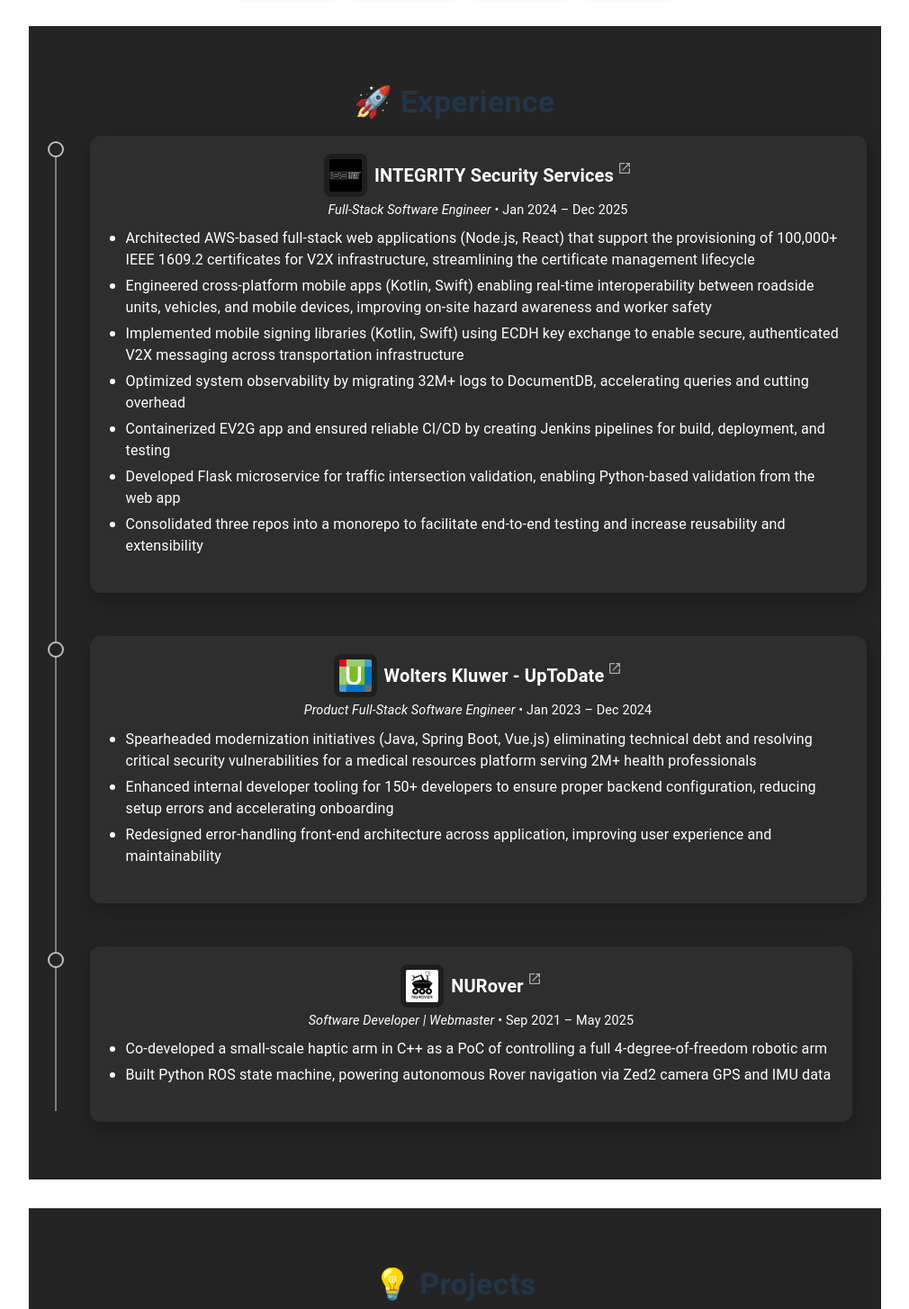
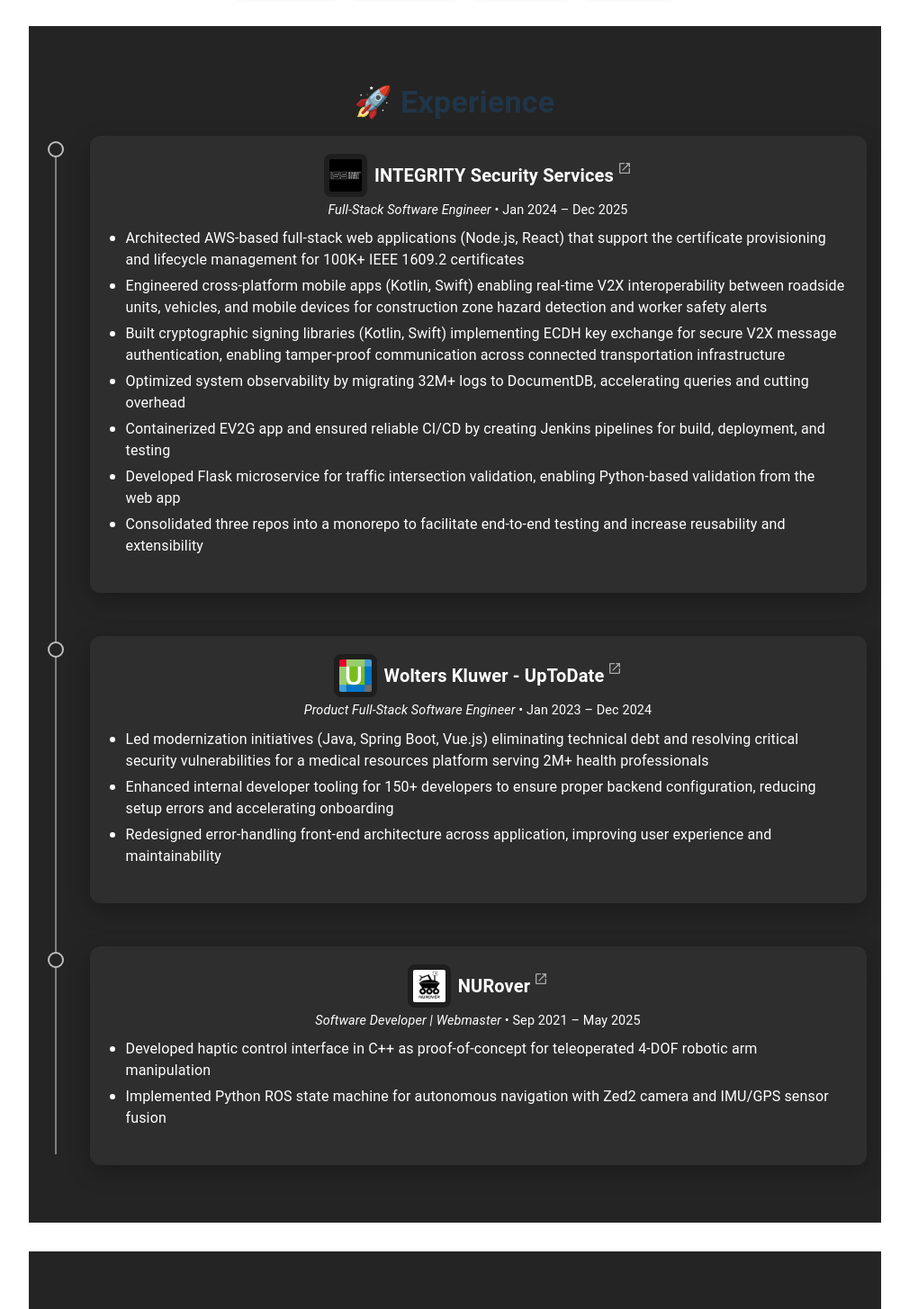
Before and after one commit to bzeng68/bzeng68.github.io, a React (Vite) app: page / in a window 1280 px wide. Shown: the part 400-1855 px from the top of the page at 90% size, without its empty margins (135-1145 px from the left). Built offline with nearby package versions, Linux system fonts and the light colour scheme.

Commit message:
update resume

```diff
--- a/src/components/ExperienceSection.jsx
+++ b/src/components/ExperienceSection.jsx
@@ -9,9 +9,9 @@
         role: 'Full-Stack Software Engineer',
         period: 'Jan 2024 – Dec 2025',
         description: [
-            'Architected AWS-based full-stack web applications (Node.js, React) that support the provisioning of 100,000+ IEEE 1609.2 certificates for V2X infrastructure, streamlining the certificate management lifecycle',
-            'Engineered cross-platform mobile apps (Kotlin, Swift) enabling real-time interoperability between roadside units, vehicles, and mobile devices, improving on-site hazard awareness and worker safety',
-            'Implemented mobile signing libraries (Kotlin, Swift) using ECDH key exchange to enable secure, authenticated V2X messaging across transportation infrastructure',
+            'Architected AWS-based full-stack web applications (Node.js, React) that support the certificate provisioning and lifecycle management for 100K+ IEEE 1609.2 certificates',
+            'Engineered cross-platform mobile apps (Kotlin, Swift) enabling real-time V2X interoperability between roadside units, vehicles, and mobile devices for construction zone hazard detection and worker safety alerts',
+            'Built cryptographic signing libraries (Kotlin, Swift) implementing ECDH key exchange for secure V2X message authentication, enabling tamper-proof communication across connected transportation infrastructure',
             'Optimized system observability by migrating 32M+ logs to DocumentDB, accelerating queries and cutting overhead',
             'Containerized EV2G app and ensured reliable CI/CD by creating Jenkins pipelines for build, deployment, and testing',
             'Developed Flask microservice for traffic intersection validation, enabling Python-based validation from the web app',
@@ -25,7 +25,7 @@
         role: 'Product Full-Stack Software Engineer',
         period: 'Jan 2023 – Dec 2024',
         description: [
-            'Spearheaded modernization initiatives (Java, Spring Boot, Vue.js) eliminating technical debt and resolving critical security vulnerabilities for a medical resources platform serving 2M+ health professionals ',
+            'Led modernization initiatives (Java, Spring Boot, Vue.js) eliminating technical debt and resolving critical security vulnerabilities for a medical resources platform serving 2M+ health professionals ',
             'Enhanced internal developer tooling for 150+ developers to ensure proper backend configuration, reducing setup errors and accelerating onboarding',
             'Redesigned error-handling front-end architecture across application, improving user experience and maintainability',
         ],
@@ -37,8 +37,8 @@
         role: 'Software Developer | Webmaster',
         period: 'Sep 2021 – May 2025',
         description: [
-            'Co-developed a small-scale haptic arm in C++ as a PoC of controlling a full 4-degree-of-freedom robotic arm',
-            'Built Python ROS state machine, powering autonomous Rover navigation via Zed2 camera GPS and IMU data',
+            'Developed haptic control interface in C++ as proof-of-concept for teleoperated 4-DOF robotic arm manipulation',
+            'Implemented Python ROS state machine for autonomous navigation with Zed2 camera and IMU/GPS sensor fusion',
         ],
         link: 'https://www.linkedin.com/company/northeasternrover',
         image: NURoverIcon
```
Also changed, not shown: 1 other file (tests, documents, lock files or other folders).
